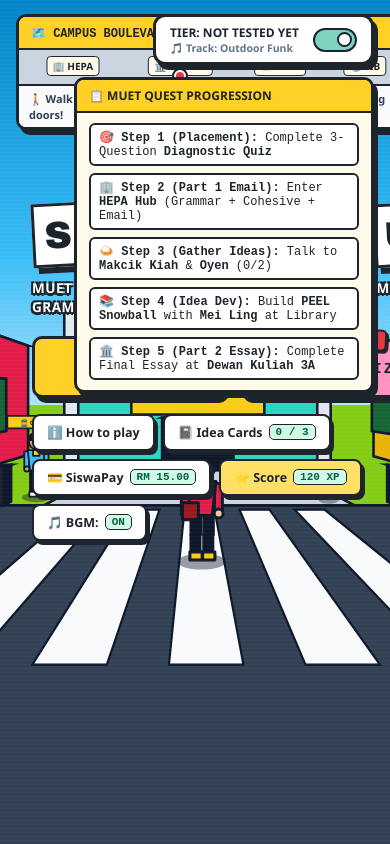
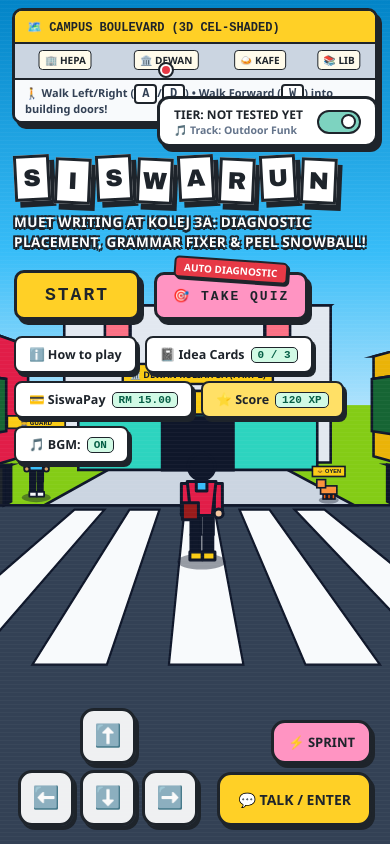
Before and after one commit to mamu786/MUET-campus, a plain HTML site: page index.html in a window 390 px wide. Drawn offline with Linux system fonts and the light colour scheme.

Commit message:
Add files via upload

```diff
--- a/game.js
+++ b/game.js
@@ -1047,6 +1047,78 @@
   bgmBtn.addEventListener("click", () => soundEngine.toggle());
 }
 
+// ============================================================================
+// MOBILE / TOUCHSCREEN CONTROLS (D-Pad Buttons + Direct Canvas Drag-to-Walk!)
+// ============================================================================
+document.querySelectorAll("#touch-controls [data-key]").forEach((btn) => {
+  const k = btn.dataset.key;
+  const press = (e) => {
+    e.preventDefault();
+    soundEngine.init();
+    keys[k] = true;
+    btn.classList.add("pressed");
+    if (!activeModal && state.titleVisible) setTitleOverlay(false);
+  };
+  const release = (e) => {
+    e.preventDefault();
+    keys[k] = false;
+    btn.classList.remove("pressed");
+  };
+  btn.addEventListener("pointerdown", press);
+  btn.addEventListener("pointerup", release);
+  btn.addEventListener("pointercancel", release);
+  btn.addEventListener("pointerleave", release);
+});
+
+const touchTalkBtn = document.getElementById("btn-touch-talk");
+if (touchTalkBtn) {
+  touchTalkBtn.addEventListener("pointerdown", (e) => {
+    e.preventDefault();
+    soundEngine.init();
+    soundEngine.playClickSfx();
+    if (!activeModal && state.titleVisible) setTitleOverlay(false);
+    tryInteract();
+  });
+}
+
+// Direct Canvas Touch / Swipe Joystick (Drag finger anywhere on canvas to walk!)
+let touchDrag = { active: false, startX: 0, startY: 0, dx: 0, dz: 0 };
+
+canvas.addEventListener("pointerdown", (e) => {
+  if (activeModal) return;
+  soundEngine.init();
+  touchDrag.active = true;
+  touchDrag.startX = e.clientX;
+  touchDrag.startY = e.clientY;
+  touchDrag.dx = 0;
+  touchDrag.dz = 0;
+});
+
+canvas.addEventListener("pointermove", (e) => {
+  if (!touchDrag.active || activeModal) return;
+  const diffX = e.clientX - touchDrag.startX;
+  const diffY = e.clientY - touchDrag.startY;
+  if (Math.hypot(diffX, diffY) > 12) {
+    if (state.titleVisible) setTitleOverlay(false);
+    touchDrag.dx = Math.max(-1, Math.min(1, diffX / 45));
+    touchDrag.dz = Math.max(-1, Math.min(1, -diffY / 45));
+  } else {
+    touchDrag.dx = 0;
+    touchDrag.dz = 0;
+  }
+});
+
+window.addEventListener("pointerup", () => {
+  touchDrag.active = false;
+  touchDrag.dx = 0;
+  touchDrag.dz = 0;
+});
+window.addEventListener("pointercancel", () => {
+  touchDrag.active = false;
+  touchDrag.dx = 0;
+  touchDrag.dz = 0;
+});
+
 function setTitleOverlay(show) {
   state.titleVisible = show;
   const overlay = document.getElementById("title-overlay");
@@ -1111,6 +1183,11 @@
   if (keys["KeyD"] || keys["ArrowRight"]) dx += 1;
   if (keys["KeyW"] || keys["ArrowUp"]) dz += 1;
   if (keys["KeyS"] || keys["ArrowDown"]) dz -= 1;
+
+  if (dx === 0 && dz === 0 && touchDrag.active) {
+    dx = touchDrag.dx;
+    dz = touchDrag.dz;
+  }
 
   if (dx !== 0 || dz !== 0) {
     const len = Math.hypot(dx, dz);
--- a/index.html
+++ b/index.html
@@ -82,7 +82,24 @@
 
     <!-- FLOATING INTERACTION PROMPT -->
     <div id="interact-prompt" class="hidden">
-      Press <kbd>E</kbd> or <kbd>Space</kbd> to talk
+      Press <kbd>E</kbd> / <kbd>Space</kbd> or Tap 💬 to talk
+    </div>
+
+    <!-- ON-SCREEN MOBILE / TOUCHSCREEN GAMEPAD (D-PAD + TALK & SPRINT BUTTONS) -->
+    <div id="touch-controls">
+      <div class="dpad-cluster">
+        <button class="t-btn t-up" data-key="KeyW" aria-label="Move Forward">⬆️</button>
+        <div class="dpad-mid-row">
+          <button class="t-btn t-left" data-key="KeyA" aria-label="Move Left">⬅️</button>
+          <button class="t-btn t-down" data-key="KeyS" aria-label="Move Back">⬇️</button>
+          <button class="t-btn t-right" data-key="KeyD" aria-label="Move Right">➡️</button>
+        </div>
+      </div>
+
+      <div class="action-cluster">
+        <button class="t-btn t-sprint" id="btn-touch-sprint" data-key="ShiftLeft">⚡ SPRINT</button>
+        <button class="t-btn t-talk" id="btn-touch-talk">💬 TALK / ENTER</button>
+      </div>
     </div>
 
     <!-- DIALOGUE BOX OVERLAY -->
--- a/style.css
+++ b/style.css
@@ -785,3 +785,143 @@
   accent-color: var(--ink);
   transform: scale(1.15);
 }
+
+/* =========================================================================
+   ON-SCREEN MOBILE / TOUCHSCREEN GAMEPAD & RESPONSIVE PHONE LAYOUT
+   ========================================================================= */
+#gameCanvas {
+  touch-action: none;
+}
+
+#touch-controls {
+  position: absolute;
+  bottom: 18px;
+  left: 18px;
+  right: 18px;
+  display: flex;
+  justify-content: space-between;
+  align-items: flex-end;
+  z-index: 30;
+  pointer-events: none;
+}
+
+.dpad-cluster {
+  display: flex;
+  flex-direction: column;
+  align-items: center;
+  gap: 6px;
+  pointer-events: auto;
+}
+
+.dpad-mid-row {
+  display: flex;
+  gap: 6px;
+}
+
+.action-cluster {
+  display: flex;
+  flex-direction: column;
+  align-items: flex-end;
+  gap: 8px;
+  pointer-events: auto;
+}
+
+.t-btn {
+  width: 56px;
+  height: 56px;
+  background: rgba(255, 255, 255, 0.92);
+  color: var(--ink);
+  border: 3px solid var(--ink);
+  border-radius: 14px;
+  box-shadow: 3px 4px 0px var(--ink);
+  font-size: 22px;
+  font-weight: 900;
+  display: flex;
+  align-items: center;
+  justify-content: center;
+  cursor: pointer;
+  user-select: none;
+  -webkit-user-select: none;
+  touch-action: none;
+}
+
+.t-btn:active, .t-btn.pressed {
+  background: var(--ward-yellow);
+  transform: translate(2px, 2px);
+  box-shadow: 1px 2px 0px var(--ink);
+}
+
+.t-sprint {
+  width: auto;
+  height: 44px;
+  padding: 0 14px;
+  font-family: 'Segoe UI', sans-serif;
+  font-size: 13px;
+  background: var(--ward-pink);
+}
+
+.t-talk {
+  width: auto;
+  height: 54px;
+  padding: 0 18px;
+  font-family: 'Segoe UI', sans-serif;
+  font-size: 14px;
+  background: var(--ward-yellow);
+}
+
+/* Mobile / Phone Screen Adjustments */
+@media (max-width: 768px) {
+  #minimap-card {
+    width: calc(100vw - 24px);
+    left: 12px;
+    top: 8px;
+  }
+
+  #top-right-hud {
+    top: 96px;
+    right: 12px;
+  }
+
+  #quest-tracker {
+    display: none; /* Hide checklist by default on small phone screens so 3D world is clear; toggleable via HUD */
+  }
+
+  #title-overlay {
+    top: 155px;
+    left: 14px;
+    right: 14px;
+    max-width: calc(100vw - 28px);
+  }
+
+  .block-letters span {
+    width: 36px;
+    height: 46px;
+    font-size: 24px;
+  }
+
+  .yellow-main {
+    font-size: 18px;
+    padding: 12px 28px;
+  }
+
+  .pink-sub {
+    font-size: 13px;
+    padding: 13px 16px;
+  }
+
+  .phone-body, .essay-body {
+    grid-template-columns: 1fr;
+  }
+
+  #dialogue-box {
+    bottom: 150px;
+    padding: 12px 14px;
+  }
+
+  #interact-prompt {
+    bottom: 155px;
+    font-size: 12px;
+    width: max-content;
+    max-width: 90vw;
+  }
+}
```
